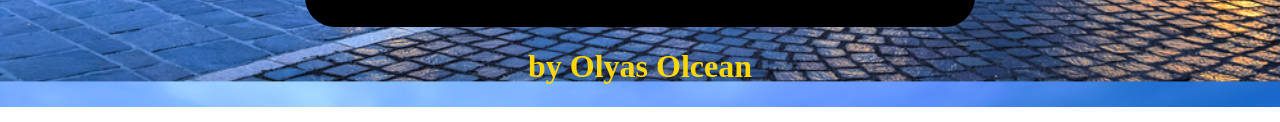
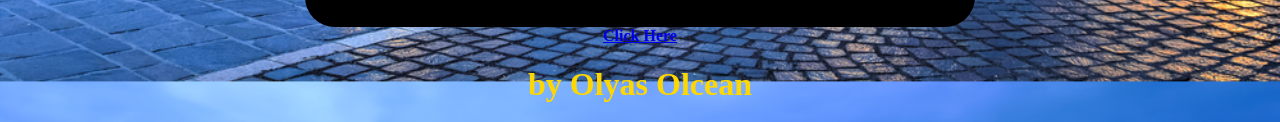
Before and after one commit to Oly8/Pesonal-website, a plain HTML site: page index.html in a window 1280 px wide. Shown: the part 2476-2598 px from the top of the page. Drawn offline with Linux system fonts and the light colour scheme.

Commit message:
Update index.html

```diff
--- a/index.html
+++ b/index.html
@@ -189,9 +189,11 @@
             alt="" width="600px" height="400px">
     </div>
     </div>
-    <center>
+     <center>
+        <b>
+    <a href="next.html">Click Here</a>
+</b>
    <b><h1>by Olyas Olcean</h1></b>
 </center>
 </body>
-
 </html>
```
